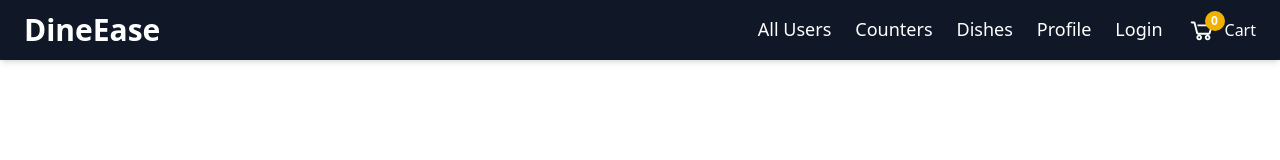
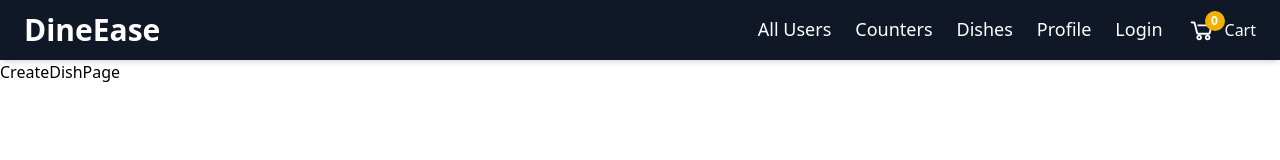
Before and after one commit to shrey-s12/DineEase-Frontend, a React (Vite) app: page /dish/create in a window 1280 px wide. Shown: the top 160 px of the page. Built offline with nearby package versions, Linux system fonts and the light colour scheme; no server answers.

Commit message:
Create a page where Dishes are created and make a route for that page

```diff
--- a/src/App.jsx
+++ b/src/App.jsx
@@ -14,6 +14,7 @@ import { LoginPage, RegisterPage } from "./pages/AuthenticationPage"
 import DishesByCounter from "./components/DishesByCounter"
 import AllUsersPage from "./pages/AllUsersPage"
 import CreateCounterPage from "./pages/CreateCounterPage"
+import CreateDishPage from "./pages/CreateDishPage"
 
 const MAIN_URL = import.meta.env.VITE_MAIN_API_URL;
 function App() {
@@ -47,6 +48,7 @@ function App() {
         <Route path="/dish/counter/:counterId" element={<DishesByCounter />} />
         <Route path="/allUsers" element={<AllUsersPage />} />
         <Route path="/dish/counter/create" element={<CreateCounterPage />} />
+        <Route path="/dish/create" element={<CreateDishPage />} />
       </Routes>
     </div>
   )
--- /dev/null
+++ b/src/pages/CreateDishPage.jsx
@@ -0,0 +1,9 @@
+import React from 'react'
+
+const CreateDishPage = () => {
+    return (
+        <div>CreateDishPage</div>
+    )
+}
+
+export default CreateDishPage
```
